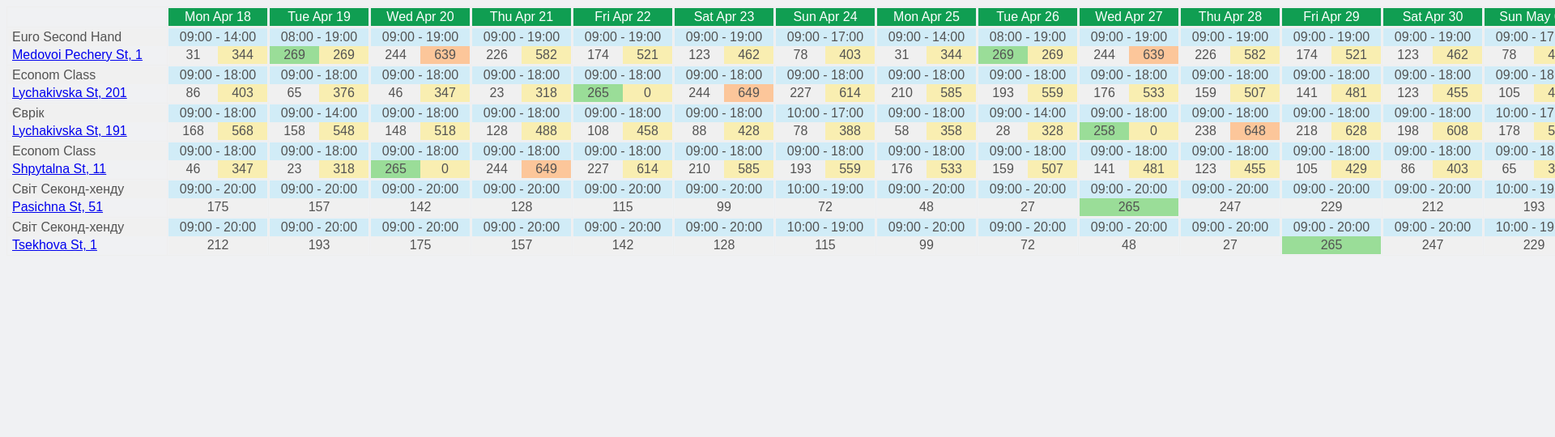
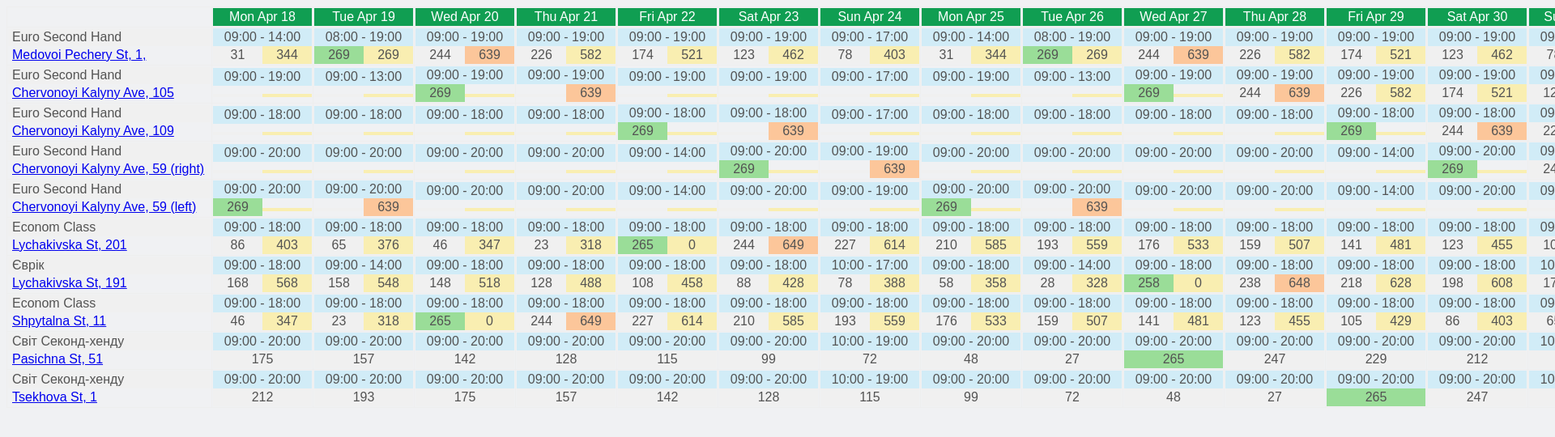
Before and after one commit to v-l-a-d-i-m-i-r/lviv-second-hand, a React app: page / in a window 1280 px wide. Shown: the top 540 px of the page at 81% size, 1920 px wide, since content can reach past the window. Built offline with nearby package versions, Linux system fonts and the light colour scheme.

Commit message:
Add more shops

```diff
--- /dev/null
+++ b/src/shops/euro-second-hand.shops.ts
@@ -0,0 +1,146 @@
+const name = 'Euro Second Hand';
+const regularPrices = [269, 244, 226, 174, 123, 78, 31];
+const luxuryPrices = [639, 582, 521, 462, 403, 344, 269];
+
+const shop1 = {
+  id: '1650117279427',
+  name,
+  googleMapsShortLink: 'https://goo.gl/maps/5YDbxdK253WeN6QM8',
+  googleMapsFullLink: 'https://www.google.com/maps/place/Yevro+Sekond+Khend/@49.8268485,24.0726514,20z/data=!4m5!3m4!1s0x473ac39ae9c774bd:0xffa846a54ac50de5!8m2!3d49.8268041!4d24.0726212',
+  address: 'Medovoi Pechery St, 1,',
+  workingHours: [
+    '09:00 - 14:00',
+    '08:00 - 19:00',
+    '09:00 - 19:00',
+    '09:00 - 19:00',
+    '09:00 - 19:00',
+    '09:00 - 19:00',
+    '09:00 - 17:00',
+  ],
+  priceMap: {
+    regular: {
+      prices: regularPrices,
+      deliveryDate: '2022-04-05',
+    },
+    luxury: {
+      prices: luxuryPrices,
+      deliveryDate: '2022-04-06',
+    },
+  },
+};
+
+const shop2 = {
+  id: '1651424051303',
+  name,
+  googleMapsShortLink: 'https://goo.gl/maps/qz2YP1ZMGdpQZQNE7',
+  googleMapsFullLink: 'https://www.google.com/maps/place/Yevro+Sekond+Khend/@49.7856173,24.0603717,15z/data=!4m5!3m4!1s0x0:0x53a51f3afeeeb075!8m2!3d49.7857245!4d24.0603678',
+  address: 'Chervonoyi Kalyny Ave, 105',
+  workingHours: [
+    '09:00 - 19:00',
+    '09:00 - 13:00',
+    '09:00 - 19:00',
+    '09:00 - 19:00',
+    '09:00 - 19:00',
+    '09:00 - 19:00',
+    '09:00 - 17:00',
+  ],
+  priceMap: {
+    regular: {
+      prices: regularPrices,
+      deliveryDate: '2022-05-04',
+    },
+    luxury: {
+      prices: luxuryPrices,
+      deliveryDate: '2022-05-05',
+    },
+  },
+};
+
+const shop3 = {
+  id: '1651427188304',
+  name,
+  googleMapsShortLink: 'https://goo.gl/maps/PHiNNnMNcU6EPnBt9',
+  googleMapsFullLink: "https://www.google.com/maps/place/Chervonoyi+Kalyny+Ave,+109,+L'viv,+L'vivs'ka+oblast,+79000/@49.7849736,24.0590518,17z/data=!3m1!4b1!4m5!3m4!1s0x473ae86811ff17e9:0x819c48b936969f78!8m2!3d49.7849736!4d24.0612405?shorturl=1",
+  address: 'Chervonoyi Kalyny Ave, 109',
+  workingHours: [
+    '09:00 - 18:00',
+    '09:00 - 18:00',
+    '09:00 - 18:00',
+    '09:00 - 18:00',
+    '09:00 - 18:00',
+    '09:00 - 18:00',
+    '09:00 - 17:00',
+  ],
+  priceMap: {
+    regular: {
+      prices: regularPrices,
+      deliveryDate: '2022-05-06',
+    },
+    luxury: {
+      prices: luxuryPrices,
+      deliveryDate: '2022-05-07',
+    },
+  },
+};
+
+const shop4 = {
+  id: '1651427957286',
+  name,
+  googleMapsShortLink: 'https://goo.gl/maps/BKzroMpkyE6cYHde6',
+  googleMapsFullLink: "https://www.google.com/maps/place/Euro+Second-hand/@49.7970509,24.0536569,15z/data=!4m5!3m4!1s0x0:0x41d6bc7cc5da6ef3!8m2!3d49.7970509!4d24.0536569",
+  address: 'Chervonoyi Kalyny Ave, 59 (right)',
+  workingHours: [
+    '09:00 - 20:00',
+    '09:00 - 20:00',
+    '09:00 - 20:00',
+    '09:00 - 20:00',
+    '09:00 - 14:00',
+    '09:00 - 20:00',
+    '09:00 - 19:00',
+  ],
+  priceMap: {
+    regular: {
+      prices: regularPrices,
+      deliveryDate: '2022-05-07',
+    },
+    luxury: {
+      prices: luxuryPrices,
+      deliveryDate: '2022-05-08',
+    },
+  },
+};
+
+const shop5 = {
+  id: '1651430404378',
+  name,
+  googleMapsShortLink: 'https://goo.gl/maps/BKzroMpkyE6cYHde6',
+  googleMapsFullLink: "https://www.google.com/maps/place/Euro+Second-hand/@49.7970509,24.0536569,15z/data=!4m5!3m4!1s0x0:0x41d6bc7cc5da6ef3!8m2!3d49.7970509!4d24.0536569",
+  address: 'Chervonoyi Kalyny Ave, 59 (left)',
+  workingHours: [
+    '09:00 - 20:00',
+    '09:00 - 20:00',
+    '09:00 - 20:00',
+    '09:00 - 20:00',
+    '09:00 - 14:00',
+    '09:00 - 20:00',
+    '09:00 - 19:00',
+  ],
+  priceMap: {
+    regular: {
+      prices: regularPrices,
+      deliveryDate: '2022-05-09',
+    },
+    luxury: {
+      prices: luxuryPrices,
+      deliveryDate: '2022-05-10',
+    },
+  },
+};
+
+export default [
+  shop1,
+  shop2,
+  shop3,
+  shop4,
+  shop5,
+];
--- a/src/shops/index.ts
+++ b/src/shops/index.ts
@@ -1,4 +1,4 @@
-import shop1650117279427 from './1650117279427.json';
+import euroSecondHandShops from './euro-second-hand.shops';
 import shop1650211155930 from './1650211155930.json';
 import shop1650213248321 from './1650213248321.json';
 import shop1650386686355 from './1650386686355.json';
@@ -6,7 +6,7 @@
 import shop1650389141818 from './1650389141818.json';
 
 export default [
-  shop1650117279427,
+  ...euroSecondHandShops,
   shop1650211155930,
   shop1650213248321,
   shop1650386686355,
--- a/src/styles.scss
+++ b/src/styles.scss
@@ -52,7 +52,7 @@
 
 .name,
 .address {
-  width: 195px;
+  width: 250px;
   white-space: nowrap;
   overflow-wrap: break-word;
 }
```
Also changed, not shown: .eslintrc.js, 1 other file (tests, documents, lock files or other folders).
